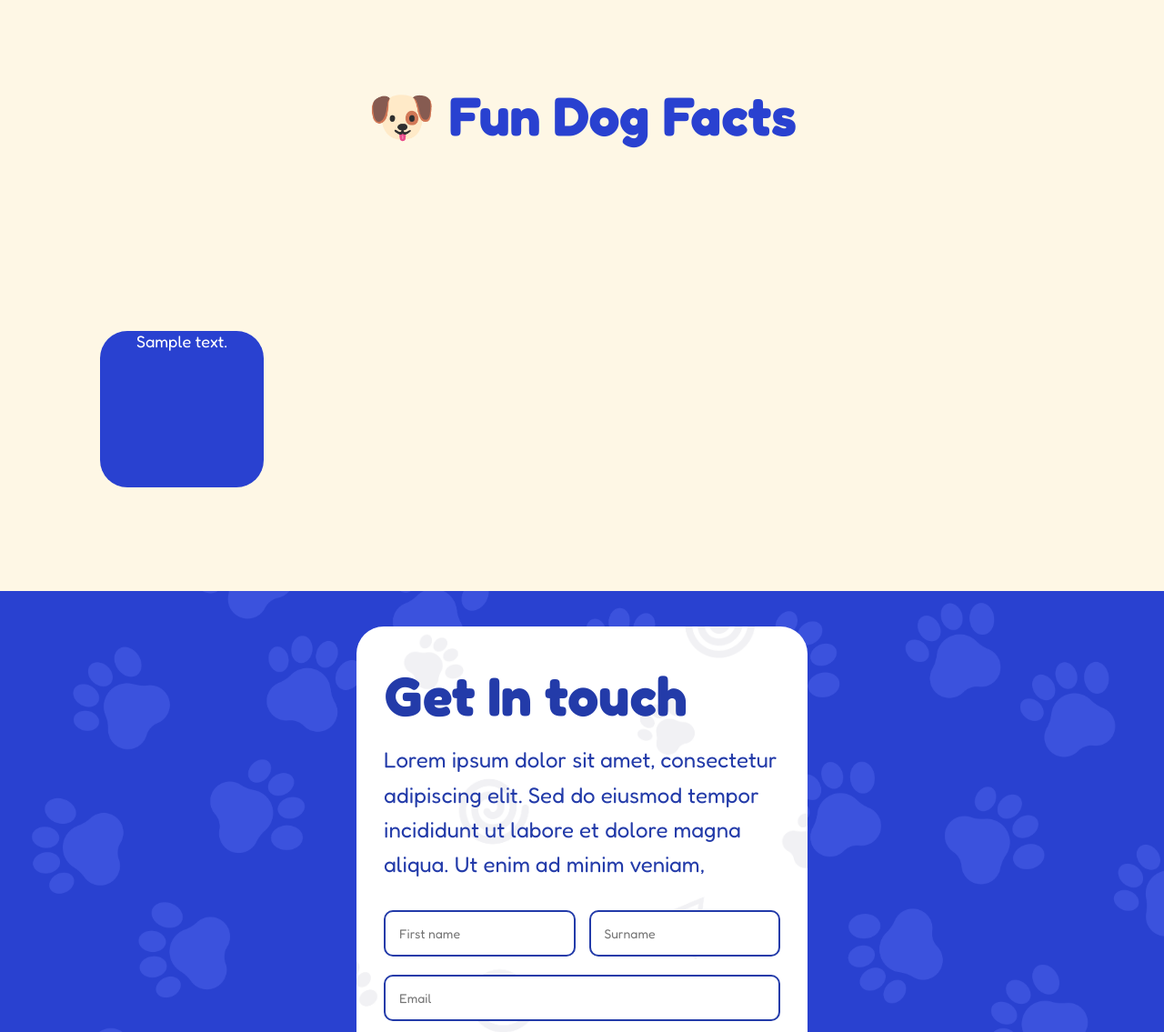
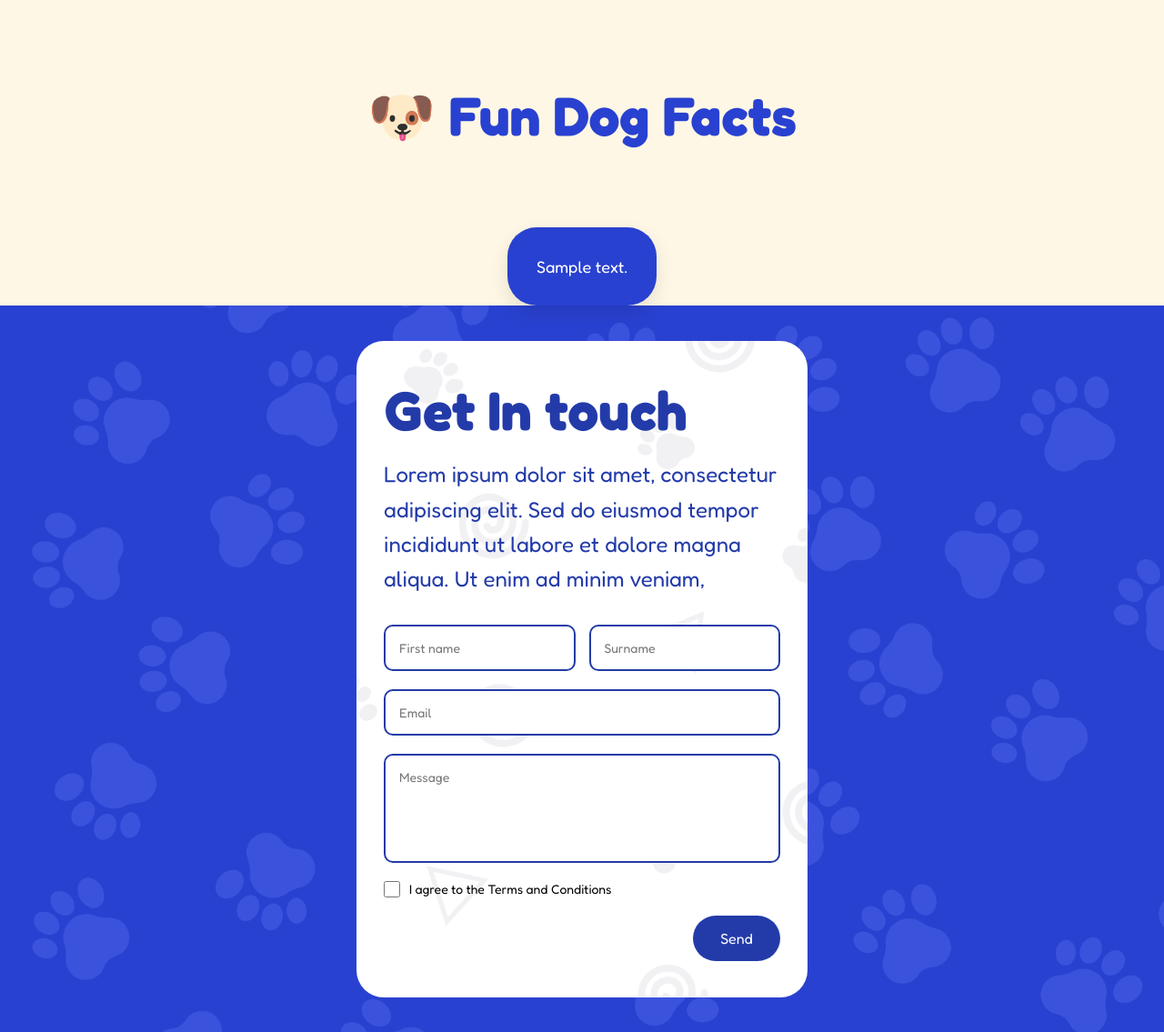
Before and after one commit to Alex-Shanley/Pawfect-Match, a Flask app: page / in a window 1280 px wide. Shown: the part 1296-2431 px from the top of the page at 91% size. Run offline with Flask 3, Linux system fonts and the light colour scheme; tables that the repository leaves empty hold one stand-in row (values such as "Sample post"); a database or web service that is not in the repository returns one stand-in record (values such as "Sample title"); data that the repository does not hold is empty.

Commit message:
style update

```diff
--- a/static/css/style.css
+++ b/static/css/style.css
@@ -1247,8 +1247,6 @@ input[type="checkbox"] {
  .dog-facts {
   display: flex;
   align-items: center;
-  width: 400px;
-  height: 400px;
   justify-content: center;
   gap: 40px;
   flex-wrap: wrap;
@@ -1258,14 +1256,13 @@ input[type="checkbox"] {
 
 .dog-fact-card {
     background: #2941D0;
-  color: #ffffff;
-  padding-left: 40px;
-  padding-right: 40px;
-  padding-bottom: 150px;
-  border-radius: 30px;
+    color: white;
+    padding: 2rem;
+    border-radius: 2rem;
     max-width: 300px;
     text-align: center;
     font-size: 18px;
+    box-shadow: 0 8px 20px rgba(0, 0, 0, 0.1);
     transition: transform 0.3s ease;
 }
 
@@ -1275,3 +1272,13 @@ input[type="checkbox"] {
  }
 
   /* dog fun facts end */
+
+.dog-facts {
+    display: flex;
+    justify-content: center;
+    gap: 2rem;
+    flex-wrap: wrap;
+    padding: 0 2rem;
+}
+
+/* Each dog fact card */
```
Lines whose indentation alone changed are shown as unchanged.
